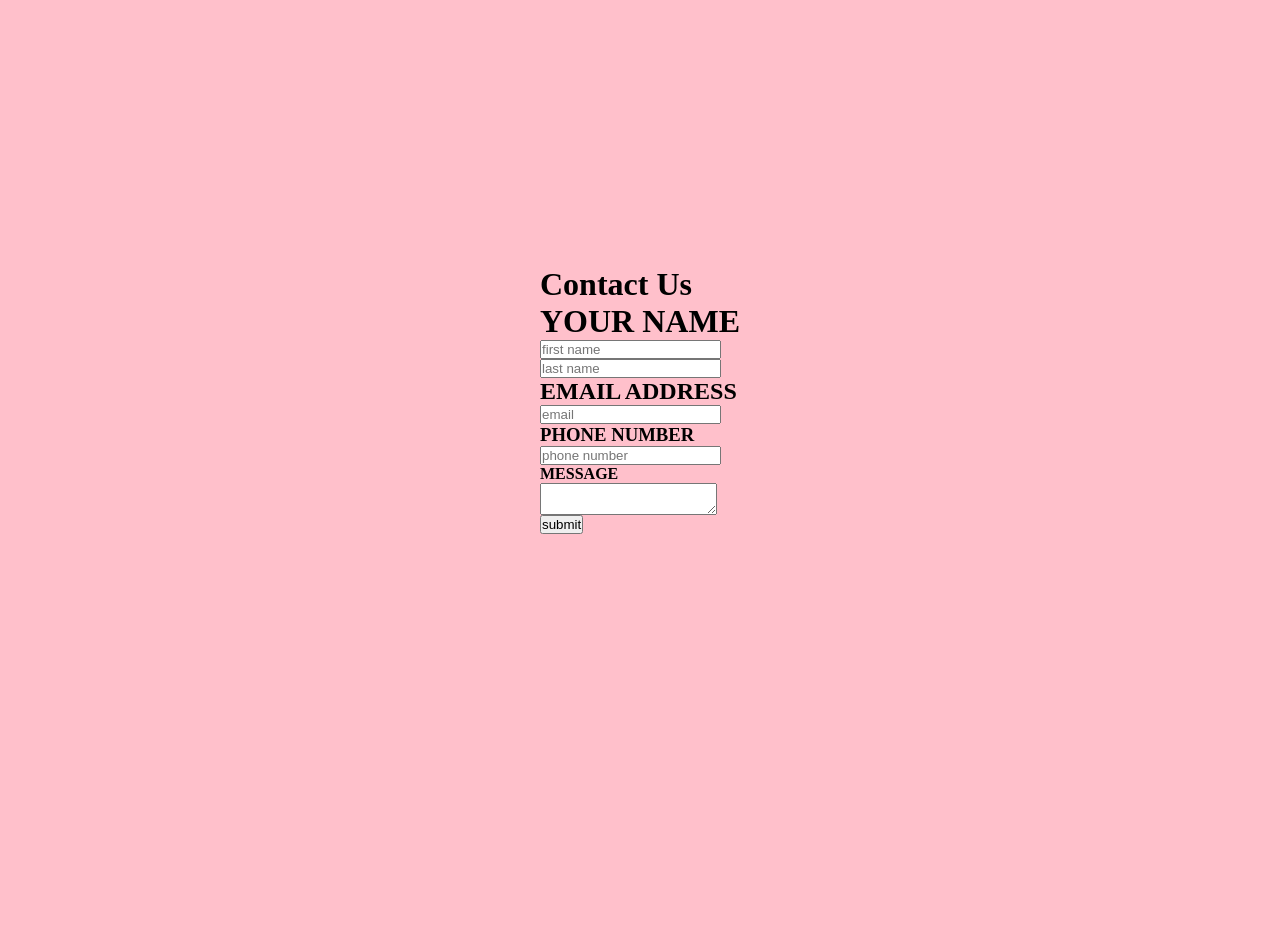
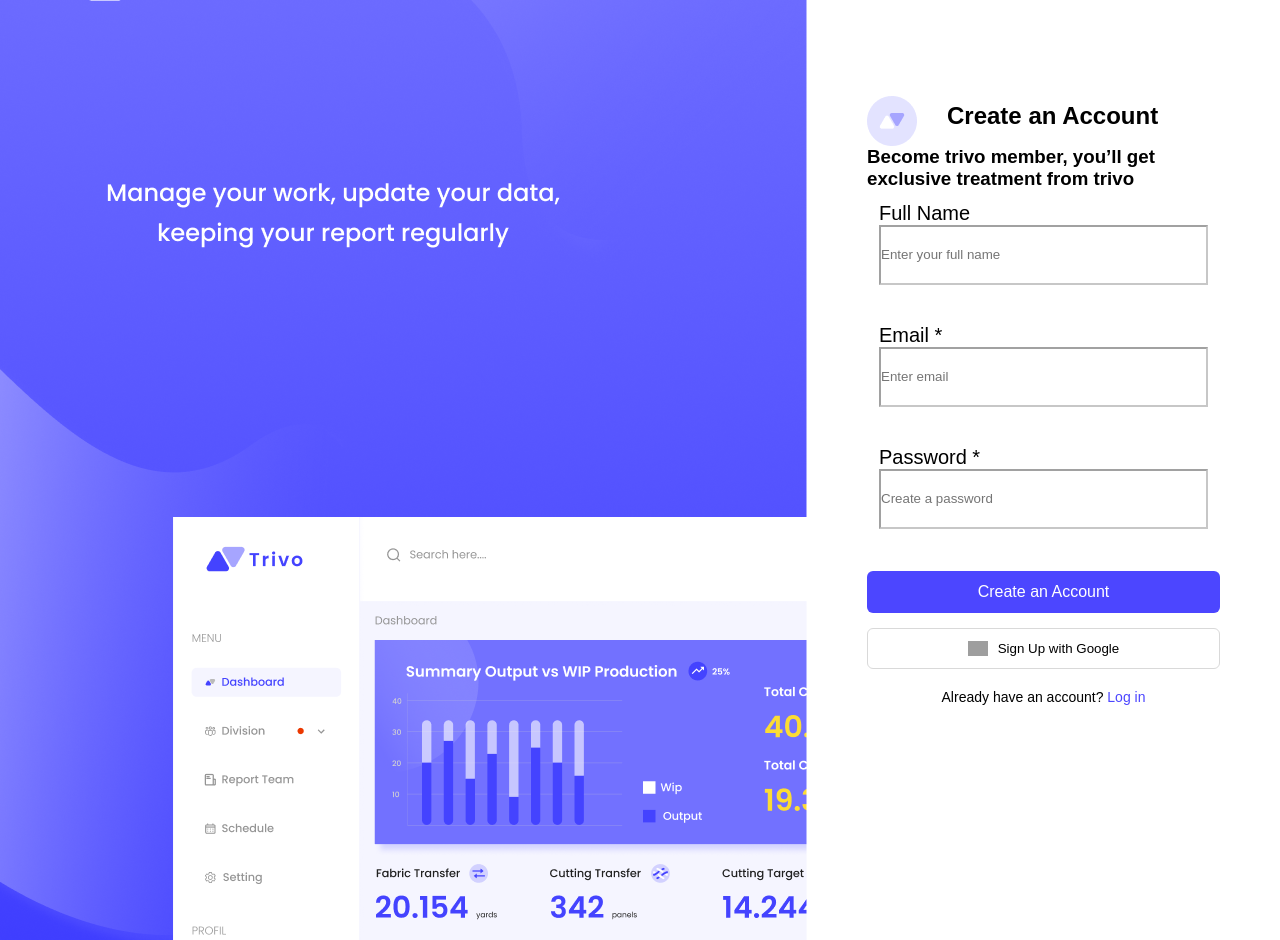
Before and after one commit to georgealeksidze/lecture-8, a plain HTML site: page lecture 8/index.html in a window 1280 px wide. Before the commit the page ends 800 px from the top, so only its background shows below. Drawn offline with Linux system fonts and the light colour scheme; grey boxes are pictures that could not be loaded.

Commit message:
Add files via upload

```diff
--- a/lecture 8/index.html
+++ b/lecture 8/index.html
@@ -6,58 +6,45 @@
     <title>Document</title>
   </head>
   <body>
-    <div class="mainbox">
-        <h1>Contact Us</h1>
-        <div class="yournamemain">
-            <h1>YOUR NAME</h1>
-    <div class="firstname">
-        <label for="name"></label>
-        <input
-            type="text"
-            id="name"
-            name="name"
-            placeholder="first name"
-            required>
+    <div class="container">
+      <div class="left">
+        <img src="picture/Frame66.png" alt="" />
       </div>
-     <div class="lastname">
-        <label for="lastname"></label>
-        <input
-            type="text"
-            id="lastname"
-            name="lastname"
-            placeholder="last name"
-            required>
+      <div class="right">
+        <div class="icon1">
+          <img src="icon/Group74.png" alt="" />
+          <h2>Create an Account</h2>
         </div>
+        <h3>Become trivo member, you’ll get exclusive treatment from trivo</h3>
+
+        <div class="fullname">
+          <label>Full Name</label>
+          <input type="text" placeholder="Enter your full name" />
         </div>
+
         <div class="email">
-        <H2>EMAIL ADDRESS</H2>
-        <label for="email"></label>
-        <input
-            type="tel"
-            id="mobile"
-            name="mobile"
-            placeholder="email"
-            pattern="[0-9]{9}"
-            maxlength="9"
-            required>
+          <label>Email *</label>
+          <input type="email" placeholder="Enter email" />
         </div>
-    <div class="phonenumber">
-        <H3>PHONE NUMBER</H3>
-        <label for="mobile"></label>
-        <input
-            type="tel"
-            id="mobile"
-            name="mobile"
-            placeholder="phone number"
-            pattern="[0-9]{9}"
-            maxlength="9"
-            required>
+
+        <div class="password">
+          <label>Password *</label>
+          <input type="password" placeholder="Create a password" />
         </div>
-    <div>
-        <H4>MESSAGE</H4>
-        <textarea name="please enter you content" id="message"></textarea>
+
+        <button class="btn-primary">Create an Account</button>
+
+        <button class="google-btn">
+          <img
+            src="https://www.svgrepo.com/show/355037/google.svg"
+            width="20"
+          />
+          Sign Up with Google
+        </button>
+
+        <div class="login-link">
+          Already have an account? <a href="#">Log in</a>
         </div>
-    <button type="submit">submit</button>
       </div>
     </div>
   </body>
--- a/lecture 8/style.css
+++ b/lecture 8/style.css
@@ -2,11 +2,109 @@
         margin: 0;
         padding: 0;
         box-sizing: border-box;
+        font-family: Arial, Helvetica, sans-serif;
     }
+
     body {
-    background-color: pink;
+        background: #f5f5f5;
         display: flex;
         justify-content: center;
         align-items: center;
         height: 100vh;
+
     }
+
+    .container {
+        background: white;
+        display: flex;
+    }
+
+    .right {
+
+        padding: 60px;
+        display: flex;
+        flex-direction: column;
+        justify-content: center;
+    }
+    .icon1 {
+        display: flex;
+        flex-direction: row;
+        justify-content: start;
+        gap: 30px;
+    }
+    .right h2 {
+        font-size: 24px;
+        margin-bottom: 10px;
+        display: flex;
+        align-items: center;
+        gap: 10px;
+    }
+
+    .h3 {
+        font-size: 14px;
+        margin-bottom: 30px;
+        color: gray;
+    }
+    input {
+        height: 60px;
+        border-color: #85848473;
+    }
+
+.fullname {
+        display: flex;
+        flex-direction: column;
+        margin-bottom: 15px;
+        padding: 12px;
+        font-size: 20px;
+}
+.email {
+        display: flex;
+        flex-direction: column;
+        margin-bottom: 15px;
+        padding: 12px;
+        font-size: 20px;
+}
+.password {
+        display: flex;
+        flex-direction: column;
+        margin-bottom: 15px;
+        padding: 12px;
+        font-size: 20px;
+}
+
+.btn-primary {
+        background: #4c46ff;
+        color: white;
+        padding: 12px;
+        margin-top: 15px;
+        width: 100%;
+        border: none;
+        border-radius: 6px;
+        font-size: 16px;
+        cursor: pointer;
+    }
+
+    .google-btn {
+        margin-top: 15px;
+        width: 100%;
+        padding: 12px;
+        border: 1px solid #d9d9d9;
+        border-radius: 6px;
+        cursor: pointer;
+        display: flex;
+        justify-content: center;
+        align-items: center;
+        gap: 10px;
+        background: #fff;
+    }
+
+    .login-link {
+        text-align: center;
+        margin-top: 20px;
+        font-size: 14px;
+    }
+
+    .login-link a {
+        color: #4c46ff;
+        text-decoration: none;
+    }
```
Also changed, not shown: lecture 8/icon/Group74.png (added), lecture 8/picture/Frame66.png (added). Lines whose indentation alone changed are shown as unchanged.
